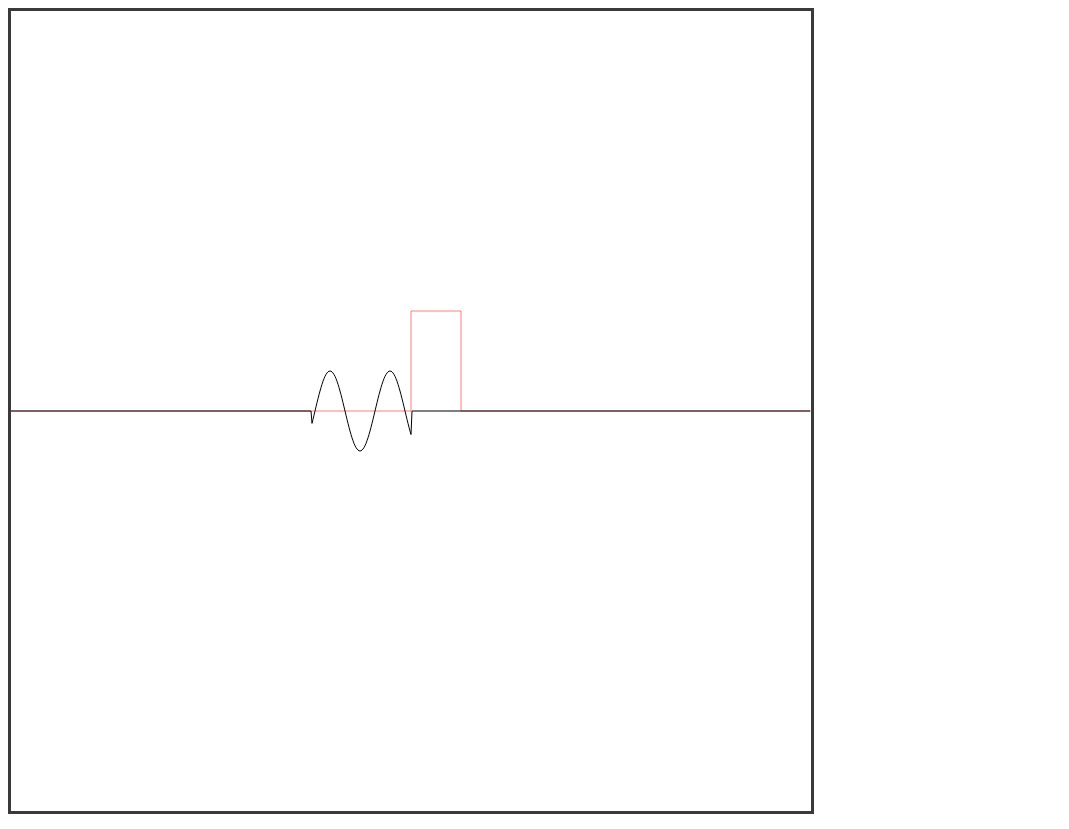
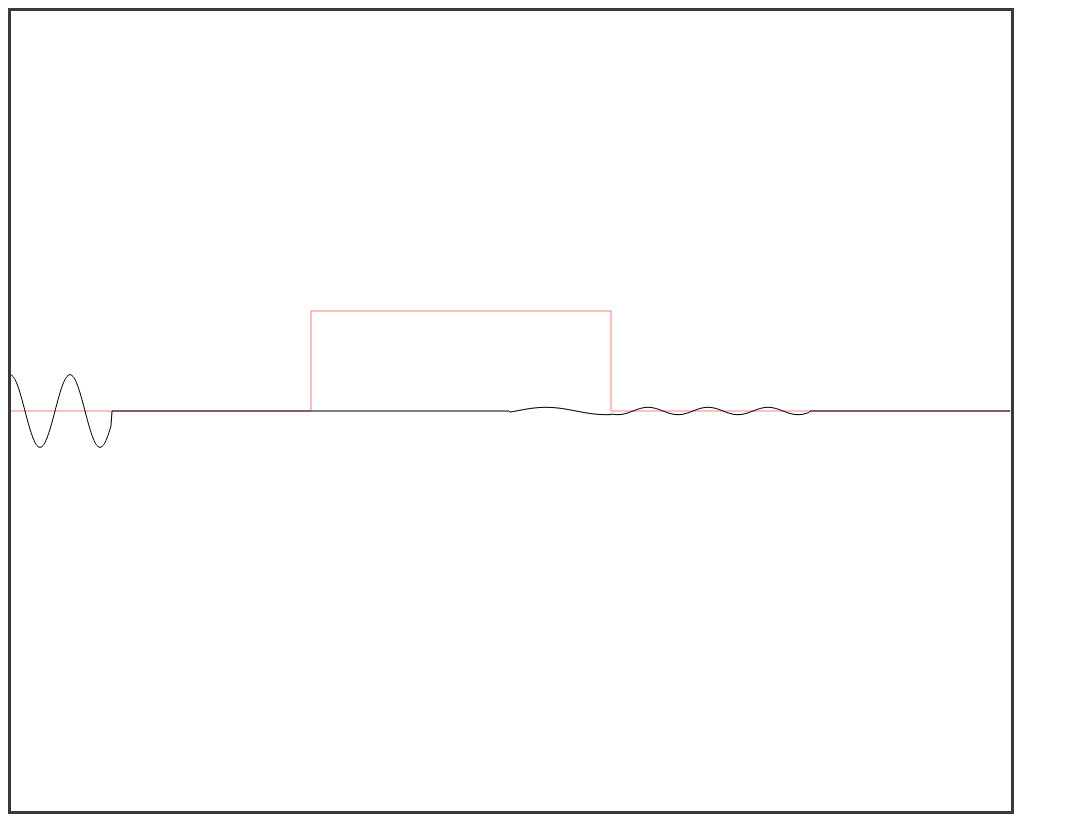
Before and after one commit to Function1790/Tunnel-Effect-Simulator, a plain HTML site: page index.html in a window 1280 px wide. Shown: the whole page, without its empty margins (0-1069 px from the left). Drawn offline with Linux system fonts and the light colour scheme.

Commit message:
투과 및 기능 업데이트

```diff
--- a/index.html
+++ b/index.html
@@ -8,7 +8,7 @@
 </head>
 
 <body>
-    <canvas id="canvas" width="800" height="800"></canvas>
+    <canvas id="canvas" width="1000" height="800"></canvas>
     <div class="dataView">
         <div class="data1"></div>
     </div>
--- a/script.js
+++ b/script.js
@@ -5,58 +5,83 @@ const print = (t) => console.log(t)
 
 const PI2 = 2 * Math.PI
 const GRAPH_Y = 400
+const h = 1
+const h_bar = h / PI2
+const WAVE_LEANGTH = 300
 
 class Wave {
-    constructor(lambda, T, vel = 1, x0 = 0, isEvent = false) {
+    constructor(lambda, T, vel = 1, x0 = 0, isEvent = false, amp = 40) {
         this.x = x0
         this.y = 400
         this.vel = vel
         this.k = PI2 / lambda
         this.w = PI2 / T
+        this.T = T
+        this.lambda = lambda
         this.values = []
-        for (var i = 0; i < 100; i++) {
+        for (var i = 0; i < WAVE_LEANGTH; i++) {
             this.values.push(0)
         }
         this.isEvent = isEvent
+        this.amp = amp
     }
     setTime(t) {
         for (var x in this.values) {
             this.values[x] = Math.cos(this.k * x - this.w * t)
         }
+        this.lastT = t
     }
     addToWave(y_values) {
         for (var x = 0; x < this.values.length; x++) {
-            y_values[this.x + x] -= 40 * this.values[x]
+            if (this.x + x >= V_func[1][0] && this.x + x <= V_func[2][0]) {
+                y_values[this.x + x] -= this.amp * Math.cos(this.k / 2 * x - this.w * this.lastT)
+                continue
+            }
+            y_values[this.x + x] -= this.amp * this.values[x]
         }
     }
     move() {
         this.x += this.vel
-        if (this.isEvent && this.x >= V_func[1][0] && this.x <= V_func[2][0]) {
+        if (this.isEvent && this.x + WAVE_LEANGTH >= V_func[1][0] && this.x - WAVE_LEANGTH <= V_func[2][0]) {
+            crash(this, V_func[1][1], V_func[1][0])
             this.vel *= -1
             this.isEvent = false
         }
     }
 }
 
+function crash(wave, V0, x0) {
+    v = Math.abs(wave.vel) * 1000
+    E = h * v / wave.T
+    m = h / (wave.lambda * v)
+    k = Math.sqrt(2 * m * E) / h_bar
+    kappa = Math.sqrt(2 * m * (V0 - E)) / h_bar
+    ampRateInverse = (1 / 4 + 1 / 16 * kappa ** 2 / k ** 2) * Math.exp(2 * kappa)
+    F = wave.amp / ampRateInverse / 10
+    B = wave.amp - F
+    wave.amp = B
+    waves.push(new Wave(wave.lambda, wave.T, wave.vel, x0, false, F))
+}
+
 var frame = 0;
 const waves = [
-    new Wave(60, 60, 1, 0, true),
+    new Wave(60, 60, 1, -WAVE_LEANGTH, true),
     //new Wave(80, 60, -1, 650)
 ]
 var y_values = []
 const V_func = [
     [0, 0],
-    [400, 100],
-    [450, 0]
+    [300, 100],
+    [600, 0]
 ]
 
-for (var i = 0; i < 800; i++) {
+for (var i = 0; i < 1000; i++) {
     y_values.push(0)
 }
 
 function render() {
-    ctx.clearRect(0, 0, 800, 800)
-    //tasking waves
+    ctx.clearRect(0, 0, 1000, 800)
+        //tasking waves
     for (var i in waves) {
         waves[i].addToWave(y_values)
         waves[i].setTime(frame)
@@ -70,7 +95,7 @@ function render() {
         if (i + 1 < V_func.length) {
             ctx.lineTo(V_func[i + 1][0], GRAPH_Y - V_func[i][1])
         } else {
-            ctx.lineTo(800, GRAPH_Y - V_func[i][1])
+            ctx.lineTo(1000, GRAPH_Y - V_func[i][1])
         }
     }
     ctx.stroke()
@@ -78,7 +103,7 @@ function render() {
 
     ctx.beginPath()
     ctx.strokeStyle = "black"
-    for (var i = 0; i < 800; i++) {
+    for (var i = 0; i < 1000; i++) {
         ctx.lineTo(i, y_values[i] + 400, 1, 1)
         y_values[i] = 0
     }
```
